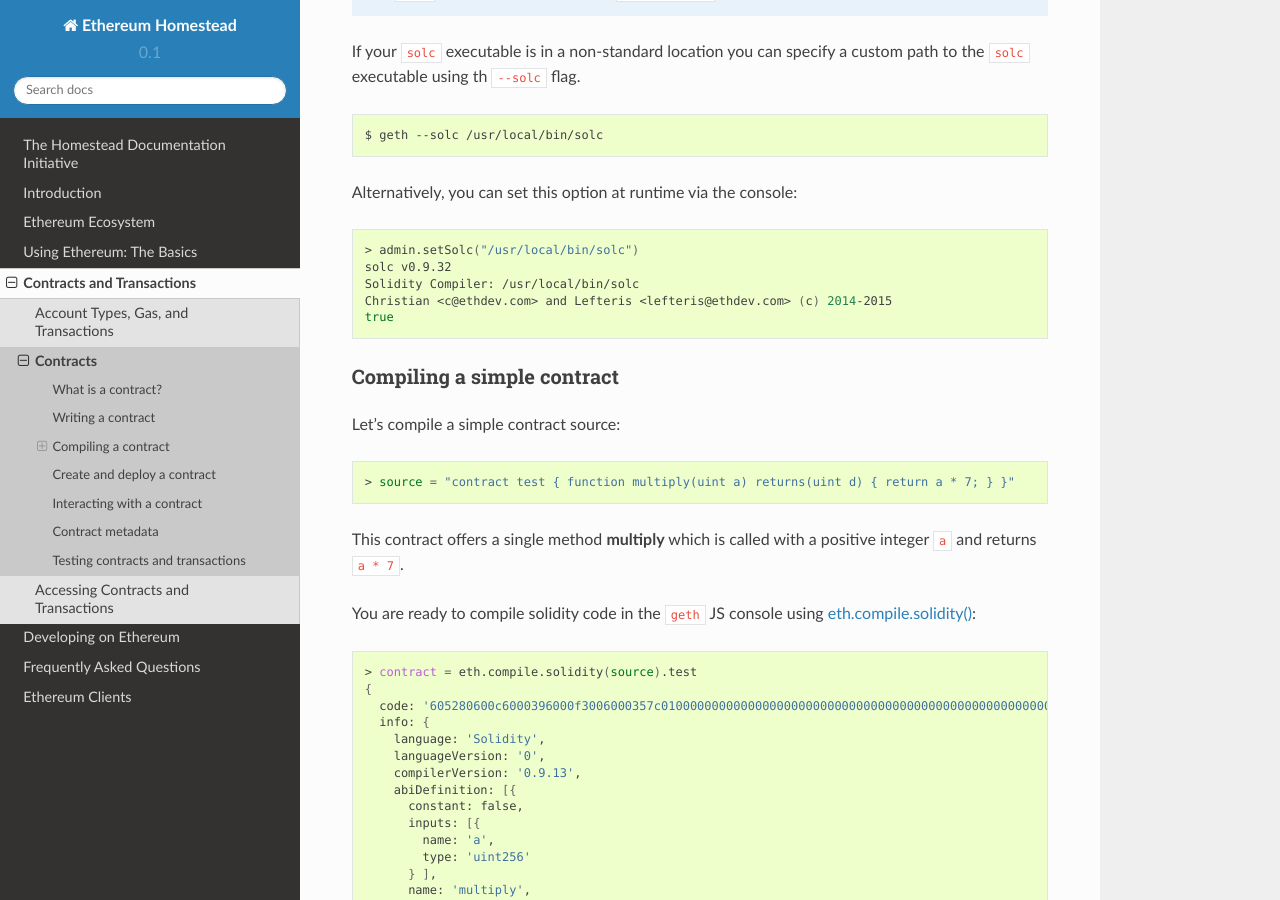
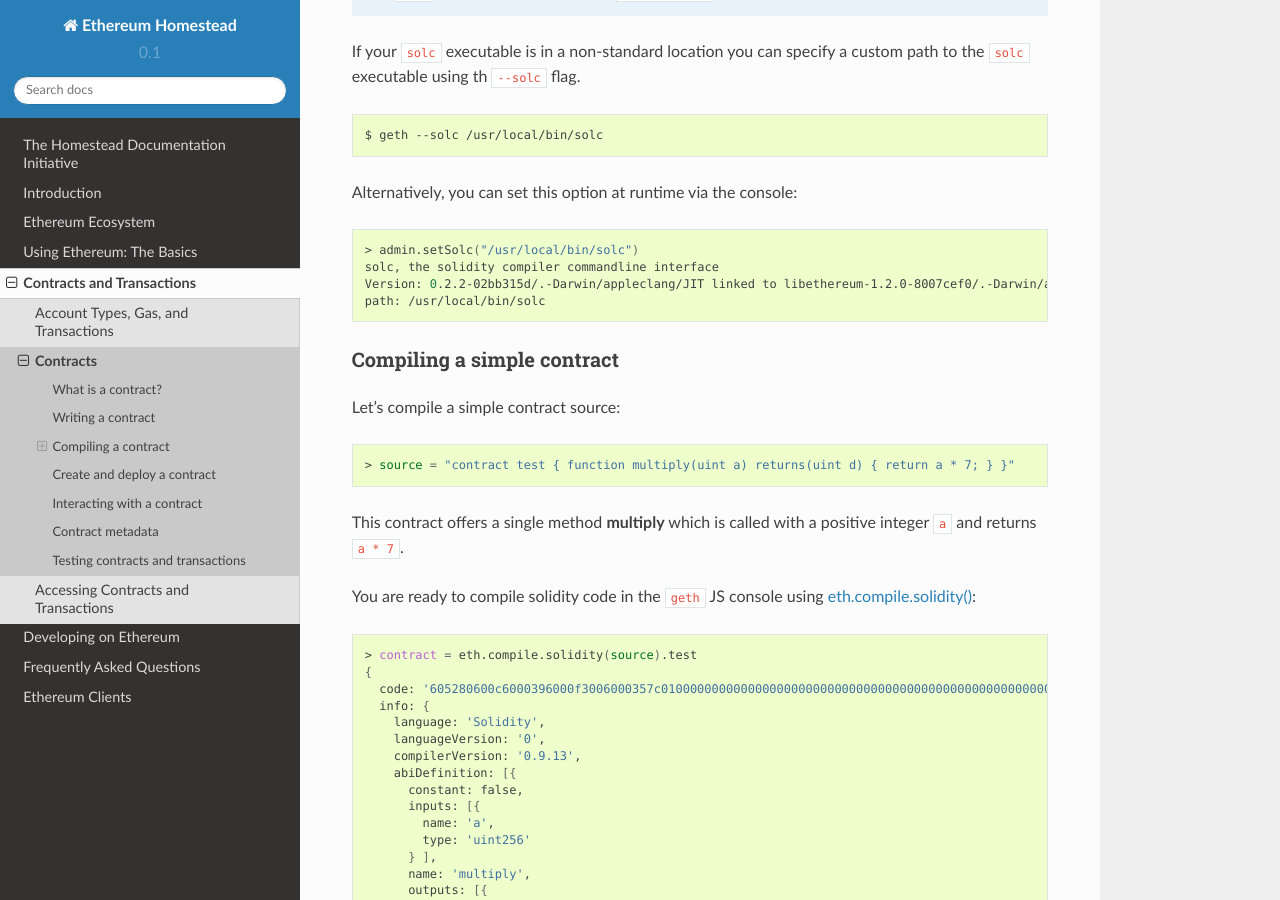
Before and after one commit to ethereum/homestead-guide, a Sphinx documentation site: the page built from source/contracts-and-transactions/contracts.rst, in a window 1280 px wide and 900 px high, scrolled down 1684 px. Built offline with Sphinx 7.4.7 and the Read the Docs theme 2.0.0, drawn with Linux system fonts in a browser that asks for light colours; pages that are not in the unit, such as notebooks, are missing from menus.

Commit message:
Updated test in an example, to eliminate ethdev.com e-mail addresses from an old version of solc info.

```diff
--- a/source/contracts-and-transactions/contracts.rst
+++ b/source/contracts-and-transactions/contracts.rst
@@ -88,10 +88,9 @@
 .. code:: bash
 
     > admin.setSolc("/usr/local/bin/solc")
-    solc v0.9.32
-    Solidity Compiler: /usr/local/bin/solc
-    Christian <c@ethdev.com> and Lefteris <lefteris@ethdev.com> (c) 2014-2015
-    true
+    solc, the solidity compiler commandline interface
+    Version: 0.2.2-02bb315d/.-Darwin/appleclang/JIT linked to libethereum-1.2.0-8007cef0/.-Darwin/appleclang/JIT
+    path: /usr/local/bin/solc
 
 .. _compile_a_simple_contract:
 
```
